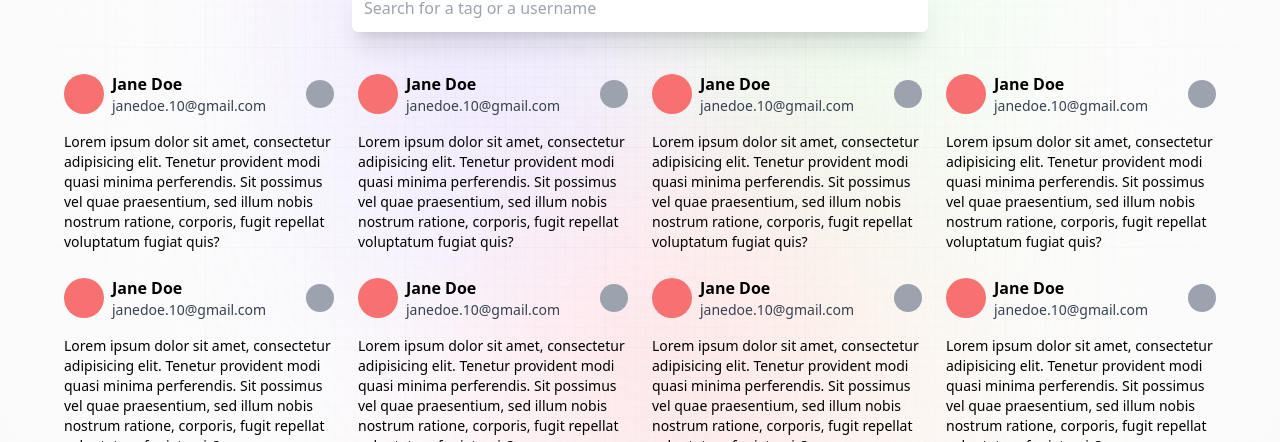
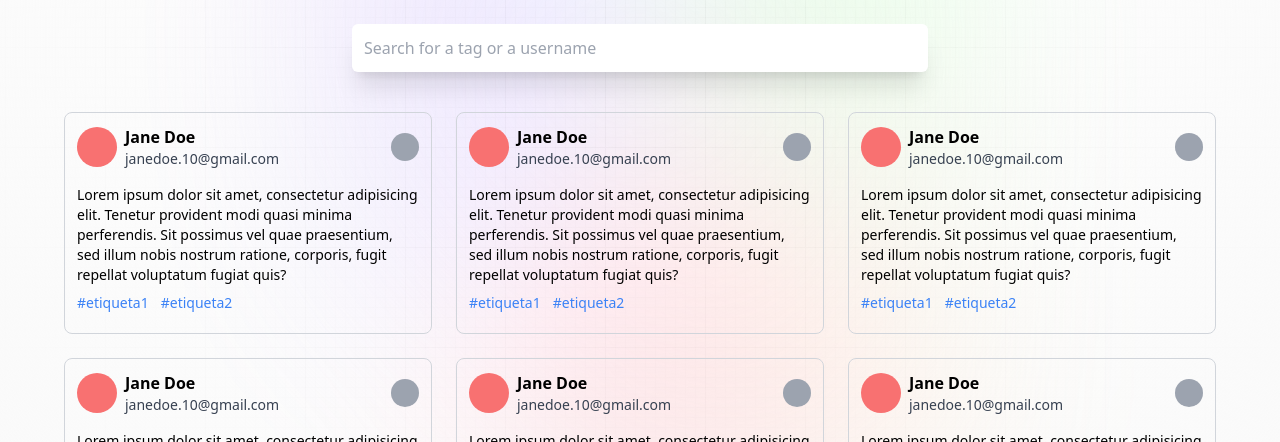
Before and after one commit to edmblue/promptopia-nextjs13, a Next.js app: page / in a window 1280 px wide. Shown: the part 358-800 px from the top of the page. Built offline with nearby package versions, Linux system fonts and the light colour scheme; no server answers; the database is empty.

Commit message:
GET handler

```diff
--- a/app/api/prompt/new/route.ts
+++ b/app/api/prompt/new/route.ts
@@ -1,4 +1,3 @@
-import type { NextApiRequest, NextApiResponse } from 'next';
 import { NextResponse } from 'next/server';
 import { PrismaClient } from '@prisma/client';
 
--- /dev/null
+++ b/app/api/prompt/route.ts
@@ -0,0 +1,19 @@
+import { PrismaClient } from '@prisma/client';
+import type { NextApiResponse } from 'next';
+import { NextResponse } from 'next/server';
+
+const prisma = new PrismaClient();
+
+export async function GET(res: NextApiResponse) {
+  const users = await prisma.user.findMany({
+    include: {
+      prompts: {
+        include: {
+          tags: true,
+        },
+      },
+    },
+  });
+
+  return NextResponse.json(users);
+}
--- a/components/Feed.tsx
+++ b/components/Feed.tsx
@@ -1,8 +1,28 @@
+'use client';
+
 import PromptCard from './PromptCard';
+import { useEffect, useState } from 'react';
 
 const Feed = () => {
+  const [userPrompts, setUserPrompts] = useState([]);
+
+  useEffect(() => {
+    const retrieveUsersPromps = async () => {
+      try {
+        const response = await fetch('/api/prompt');
+        const result = await response.json();
+
+        setUserPrompts(result);
+      } catch (error) {
+        console.log(error);
+      }
+    };
+
+    retrieveUsersPromps();
+  }, []);
+  console.log(userPrompts);
   return (
-    <>
+    <div className="my-10">
       <section className="w-full my-10">
         <form className="text-center">
           <input
@@ -12,7 +32,7 @@ const Feed = () => {
           />
         </form>
       </section>
-      <section className="grid sm:grid-cols-2 md:grid-cols-3 lg:grid-cols-4 gap-6 w-full">
+      <section className="grid md:grid-cols-2 lg:grid-cols-3 gap-6 w-full">
         <PromptCard />
         <PromptCard />
         <PromptCard />
@@ -22,7 +42,7 @@ const Feed = () => {
         <PromptCard />
         <PromptCard />
       </section>
-    </>
+    </div>
   );
 };
 
--- a/components/PromptCard.tsx
+++ b/components/PromptCard.tsx
@@ -1,6 +1,6 @@
 const PromptCard = () => {
   return (
-    <div className="w-full flex flex-col gap-4">
+    <div className="w-full flex flex-col gap-4 border border-gray-300 p-3 rounded-lg">
       <div className="flex flex-between ">
         <div className="flex gap-2 items-center">
           <div className="rounded-full bg-red-400 w-10 h-10"></div>
@@ -18,6 +18,12 @@ const PromptCard = () => {
           praesentium, sed illum nobis nostrum ratione, corporis, fugit repellat
           voluptatum fugiat quis?
         </p>
+        <div>
+          <ul className="flex gap-x-3 flex-wrap my-2">
+            <li className="text-blue-500 text-sm">#etiqueta1</li>
+            <li className="text-blue-500 text-sm">#etiqueta2</li>
+          </ul>
+        </div>
       </div>
     </div>
   );
```
